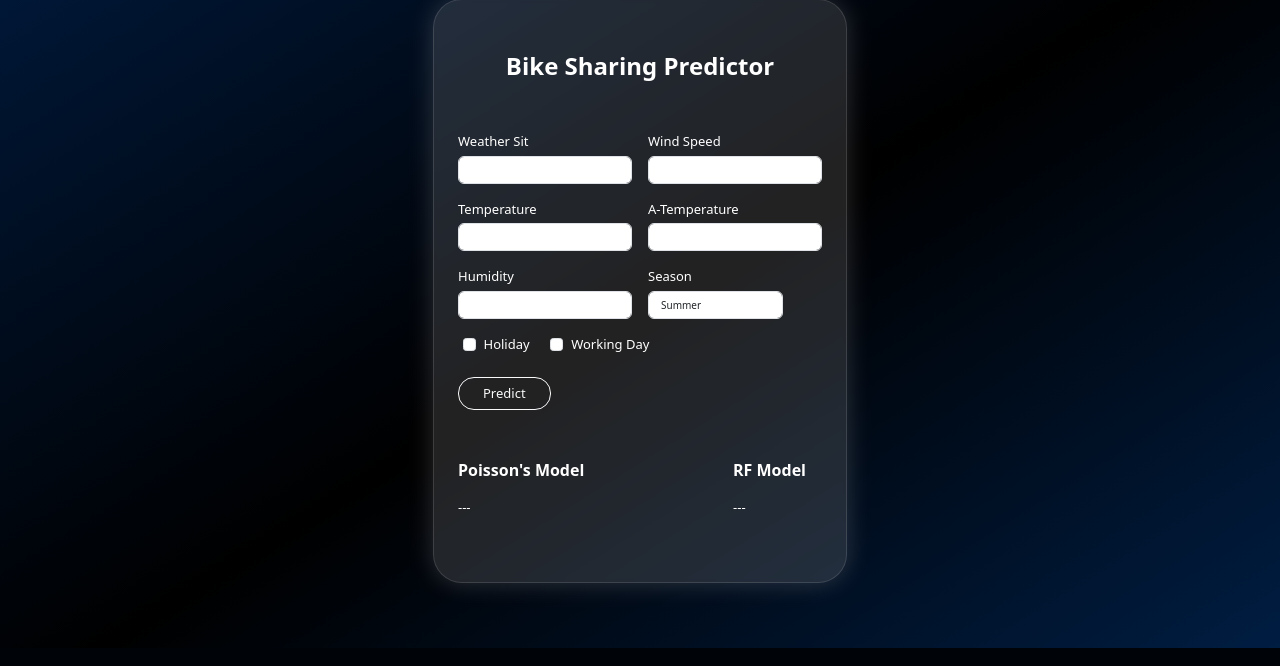
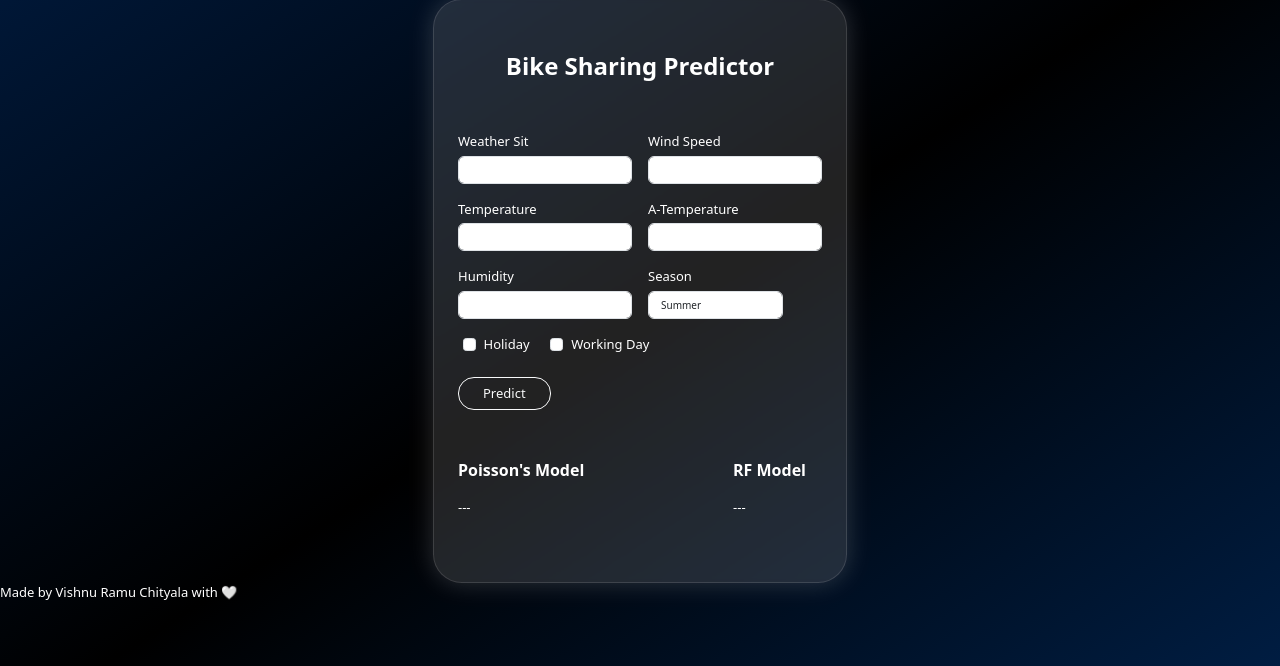
Before and after one commit to vishnurchityala/bike-sharing-prediction, a Flask app: page / in a window 1280 px wide. Shown: the part 152-818 px from the top of the page. Run offline with Flask 2, Linux system fonts and the light colour scheme; parts of the project's set-up code (start-up, migrations or seed data) failed here and were passed over.

Commit message:
Update index.html

```diff
--- a/webpage/templates/index.html
+++ b/webpage/templates/index.html
@@ -101,6 +101,7 @@
             </div>
         </form>
     </div>
+    <p class="fs-small text-white fw-medium">Made by Vishnu Ramu Chityala with 🤍</p>
 </div>
 <script src="https://cdn.jsdelivr.net/npm/bootstrap@5.3.3/dist/js/bootstrap.bundle.min.js"></script>
 </body>
```
